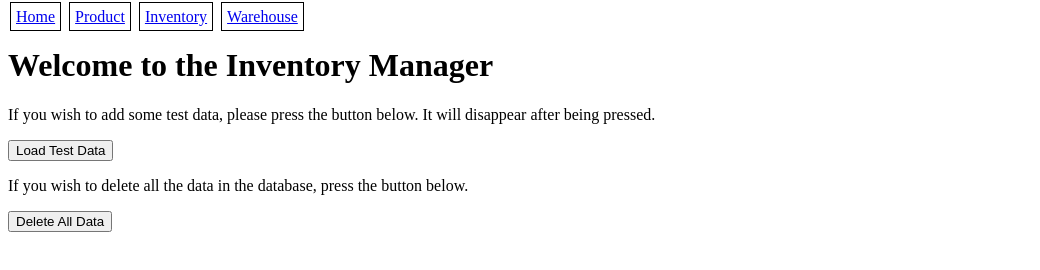
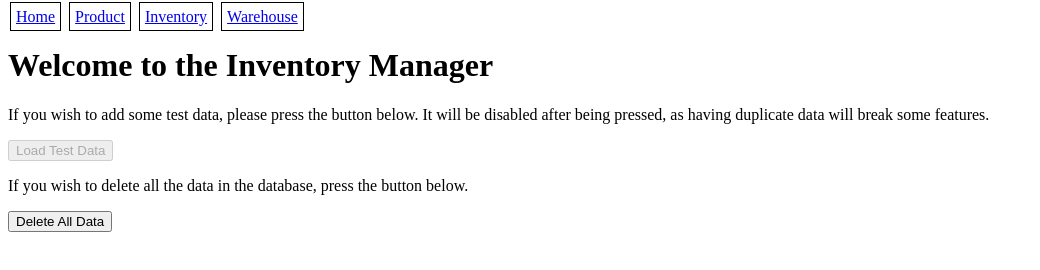
Before and after one commit to francoisvandette/Shopify-Backend-Challenge, a plain HTML site: page index.html in a window 1280 px wide. Both pictures are taken after a click on the button "Load Test Data". Shown: the whole page, without its empty margins (0-1040 px from the left). Drawn offline with Linux system fonts and the light colour scheme.

Commit message:
readme and load test data
- load test data button disables after it is pressed, to prevent multiple presses by accident.
- readme created to explain project.

```diff
--- a/index.html
+++ b/index.html
@@ -13,7 +13,7 @@
     </div>
     <div>
         <h1>Welcome to the Inventory Manager</h1>
-        <p>If you wish to add some test data, please press the button below. It will disappear after being pressed.</p>
+        <p>If you wish to add some test data, please press the button below. It will be disabled after being pressed, as having duplicate data will break some features.</p>
         <button id="load-test-data">Load Test Data</button>
         <p>If you wish to delete all the data in the database, press the button below.</p>
         <button id="delete-all-data">Delete All Data</button>
--- a/index.js
+++ b/index.js
@@ -4,9 +4,11 @@ let deleteData = document.querySelector(`#delete-all-data`);
 loadData.addEventListener(`click`, async function() {
     await loadTestData();
     alert(`Test data loaded`);
+    loadData.disabled = true;
 });
 
 deleteData.addEventListener(`click`, async function() {
     await deleteAllData();
     alert(`All data in the database was deleted.`);
+    loadData.disabled = false;
 })
```
